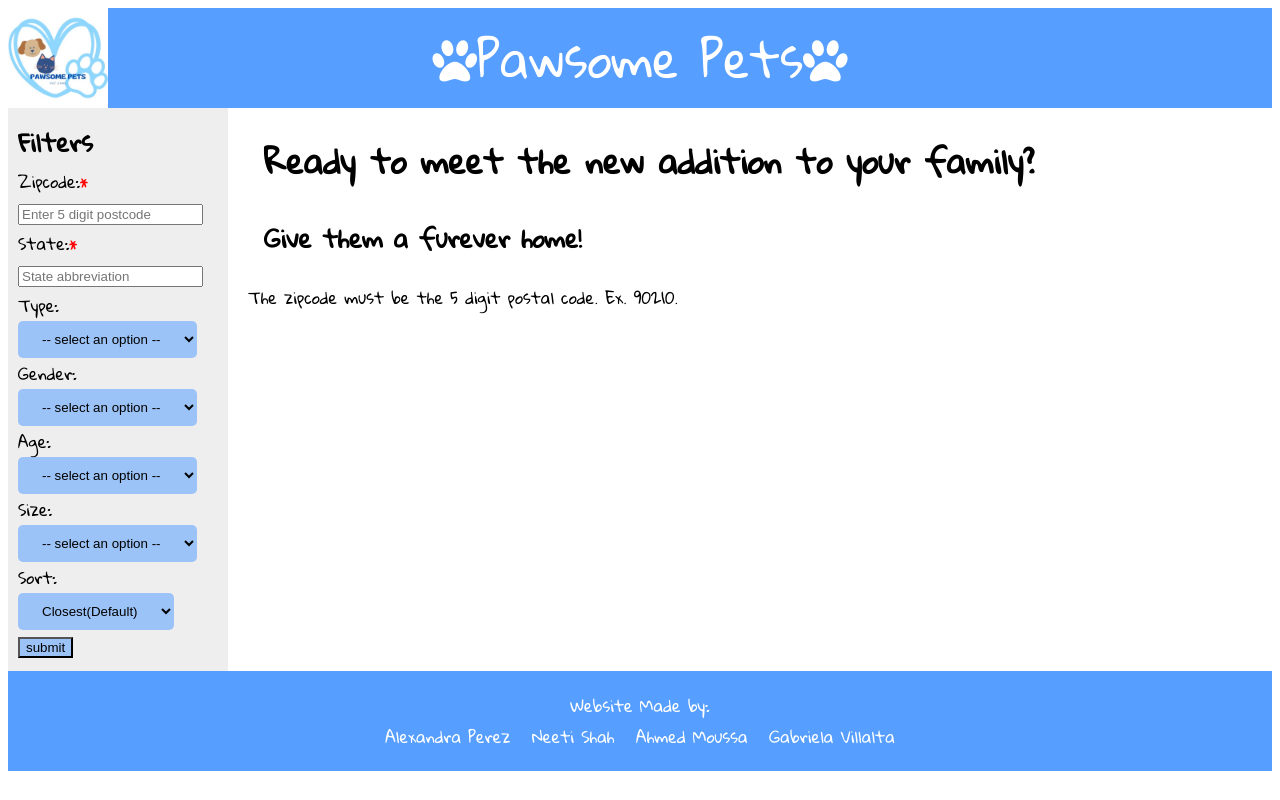
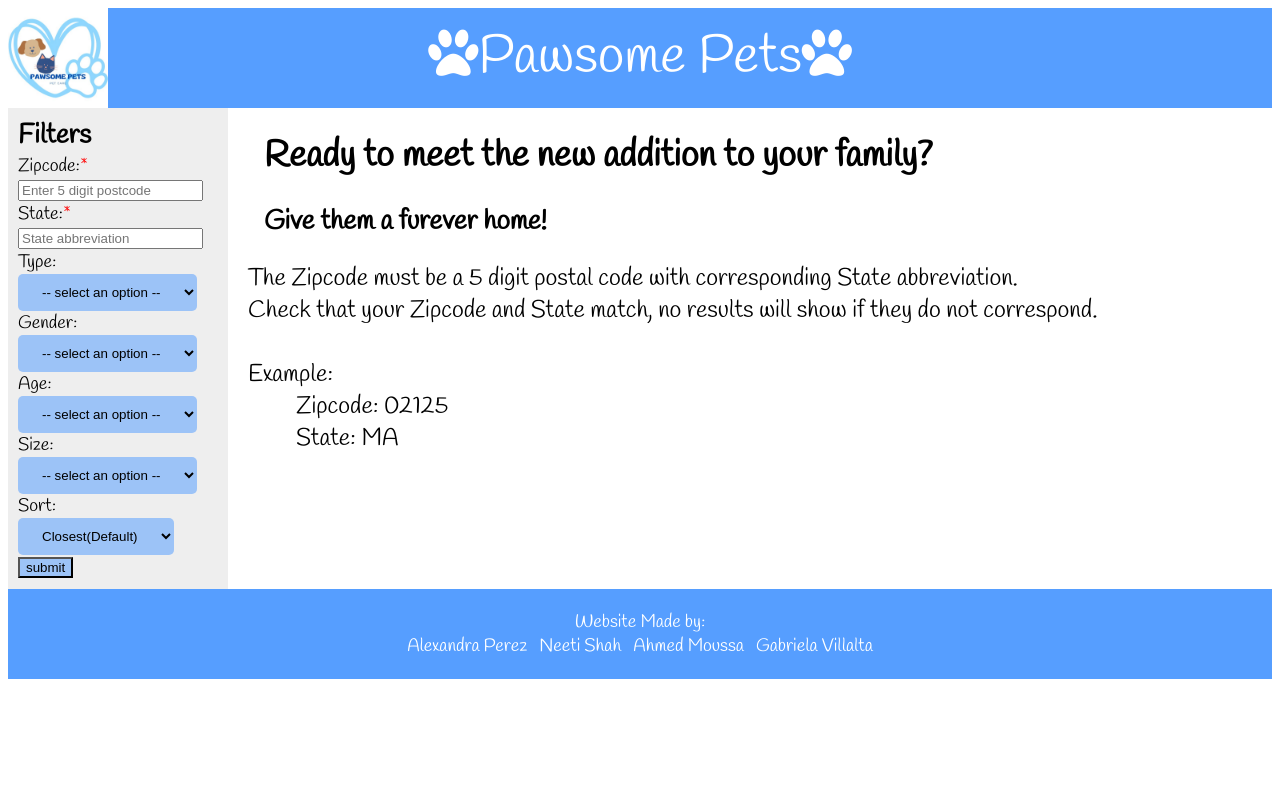
Before and after one commit to pereza0548/IT485Project, a Flask app: template templates/zipError.html in a window 1280 px wide. Run offline with Flask 3, Linux system fonts and the light colour scheme; the template is opened without the code that fills it: most values are stand-ins (such as "Sample title", 1, 10 or a date in 2020).

Commit message:
clean code

```diff
--- a/app.py
+++ b/app.py
@@ -1,7 +1,7 @@
 from flask import Flask, render_template, request
-import requests
 from api_keys import CALL_URL, access_token, typeURL
-import re, html
+from uszipcode import SearchEngine
+import requests, html
 
 app = Flask(__name__)
 
@@ -16,7 +16,7 @@
     }
     animalResponse = requests.get(CALL_URL, headers=headers, params= params)
 
-    data =animalResponse.json().get('animals')
+    data = animalResponse.json().get('animals')
 
     if not data:
        return message
@@ -26,8 +26,13 @@
 # DEFINE A FUNCTION TO VALIDATE AND CHECK THE POSTAL CODE
 # ENTERED BY THE USER, RETURNING A MESSAGE IF ERROR!!
 
-def valid_zip(zipcode):
-        return re.match(r'^\d{5}$', zipcode) is not None
+def valid_zip(zipcode, state):
+    search = SearchEngine()
+    zipcode_info = search.by_zipcode(zipcode)
+    if zipcode_info and zipcode_info.state == state:
+       return False
+    else:
+       return True
 
 # [3]
 # DEFINE A FUNCTION TO AGGREGATE THE FILTERED RESPONSE
@@ -74,8 +79,8 @@
 
         # [6]
         # VALIDATE THE ZIPCODE ENTERERED BY THE USER.
-        if not valid_zip(zipcode):
-            return render_template ('zipError.html', types = types)
+        if valid_zip(zipcode, state):
+            return render_template('zipError.html', types = types)
 
         # [7]
         # RESTORE THE OPTAINED PARAMETERS IN VARIABLES
@@ -93,8 +98,7 @@
         # [8]
         # DEFINE THE MESSAGE ARGUMENT TO FLAG THE
         # UNAVAILABILITY IN THE PROVIDED ZIPCODE.
-        message = "No pets found around here. Please try a different set of filters. There's a pet waiting to come home with you."
-
+        message="No results found here, please try again to find your newest family member."
 
         # NOW MAKE THE API REQUEST BY CALLING THE
         # getAnimalResponse() DEFINED EARLIER,
@@ -108,13 +112,12 @@
         r = getAnimalResponse(params, message)
 
         if r == message:
-                return render_template('noresults.html', value=r, params = params, types = types)
+                return render_template('noresults.html', value=r, types = types)
 
         # [10]
         # RESTORE THE FILTERED RESPONSE AS A LIST OF DICTIONARIES
         # TO REPRESENT EACH AVAILABLE ANIMAL.
         details = storeDetails(r)
-
 
         return render_template('index.html', value = details, types = types)
 
--- a/static/style.css
+++ b/static/style.css
@@ -9,9 +9,12 @@
 }
 
 body {
-  font-family: 'Gloria Hallelujah', cursive;
+  font-family:'Handlee', cursive;
+  font-size: large;
 }
-
+p1 {
+  font-size: x-large;
+}
 /* Header */
 .header {
   grid-area: header;
--- a/templates/layout.html
+++ b/templates/layout.html
@@ -7,8 +7,8 @@
     <link rel="stylesheet" href="{{ url_for('static', filename='style.css')}}">
     <link rel="preconnect" href="https://fonts.googleapis.com">
     <link rel="preconnect" href="https://fonts.gstatic.com" crossorigin>
-    <link href="https://fonts.googleapis.com/css2?family=Gloria+Hallelujah&display=swap" rel="stylesheet">
-    <link rel="shortcut icon" href="{{ url_for('static', filename='images/Logo.ico')}}">
+    <link href="https://fonts.googleapis.com/css2?family=Handlee&display=swap" rel="stylesheet">
+    <link rel="shortcut icon" href="{{ url_for('static', filename='images/icon.ico')}}">
     <link rel="apple-touch-icon" href="{{ url_for('static', filename='images/apple-touch-icon.png')}}">
     <link rel="icon" href="{{ url_for('static', filename='images/android.png')}}">
 
--- a/templates/zipError.html
+++ b/templates/zipError.html
@@ -2,6 +2,8 @@
 {% block title %} Preview {% endblock %}
 {% block content %}
     <div>
-        <p1>The zipcode must be the 5 digit postal code. Ex. 90210.</p1>
+        <p1>The Zipcode must be a 5 digit postal code with corresponding State abbreviation. <br>
+            Check that your Zipcode and State match, no results will show if they do not correspond.<br>
+            <br>Example: <br>&emsp;&emsp;Zipcode: 02125 <br>&emsp;&emsp;State: MA</p1>
     </div>
 {% endblock%}
```
Also changed, not shown: static/images/icon.ico (added).
